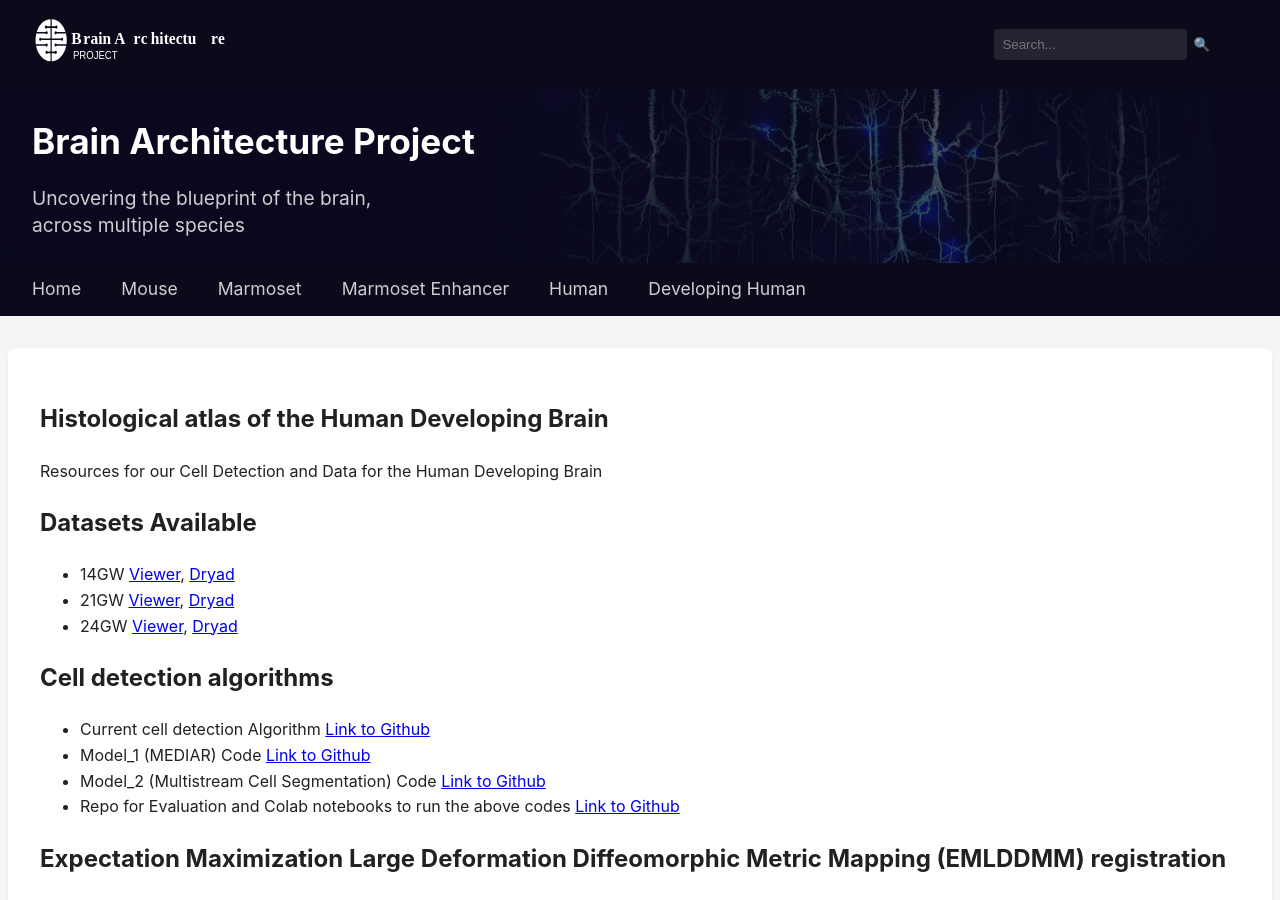
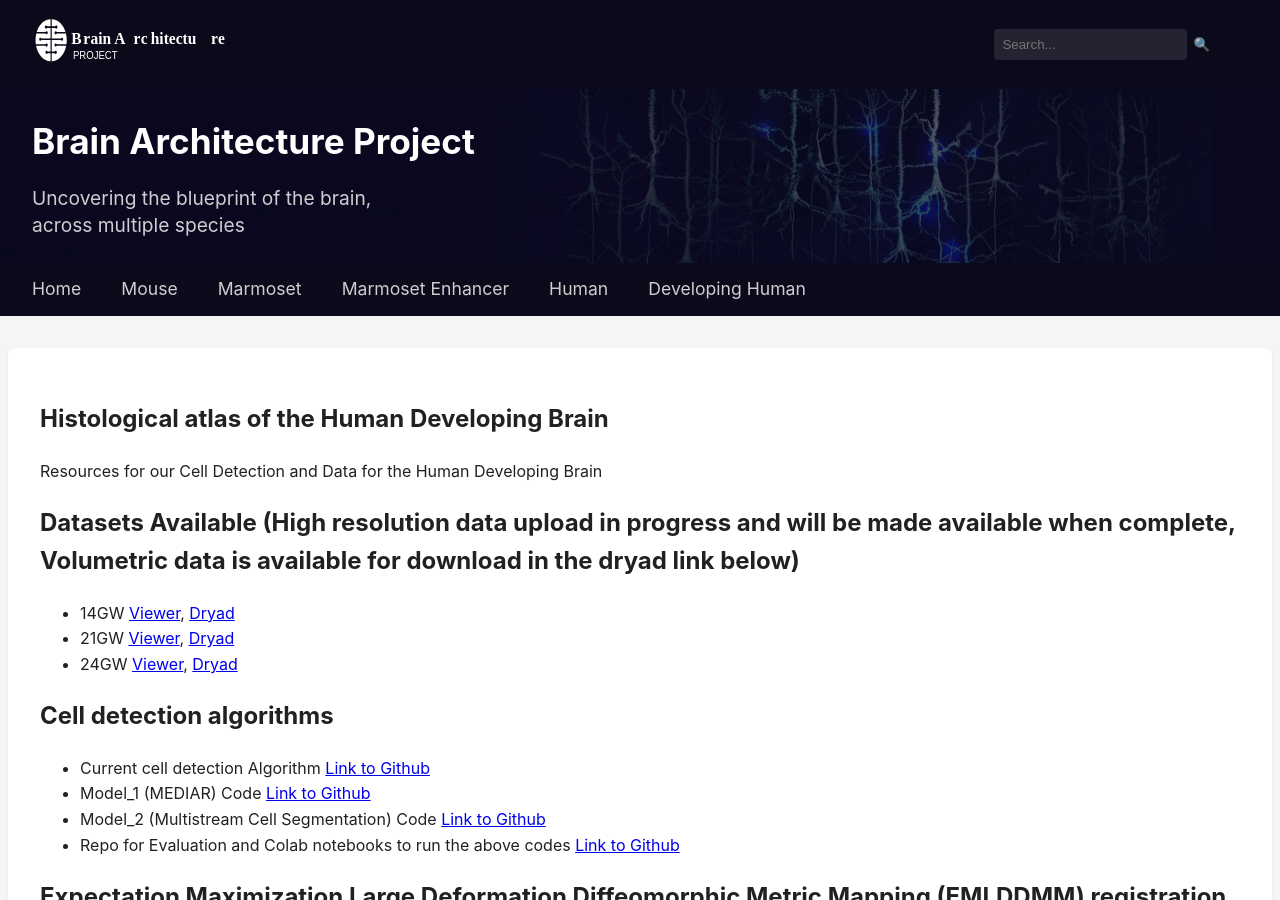
Before and after one commit to ppmitra/BAPDataAndCode, a Jekyll site: the page built from pages/humanDev.md, in a window 1280 px wide and 900 px high. Built offline with Jekyll 4.4.1, drawn with Linux system fonts in a browser that asks for light colours; comment, search, counter and statistics services are not loaded.

Commit message:
Update humanDev.md

```diff
--- a/pages/humanDev.md
+++ b/pages/humanDev.md
@@ -6,7 +6,7 @@
 ## Histological atlas of the Human Developing Brain
 Resources for our Cell Detection and Data for the Human Developing Brain
 
-## Datasets Available
+## Datasets Available (High resolution data upload in progress and will be made available when complete, Volumetric data is available for download in the dryad link below)
 - 14GW [Viewer](#), [Dryad](#)
 - 21GW [Viewer](#), [Dryad](#)
 - 24GW [Viewer](#), [Dryad](#)
```
